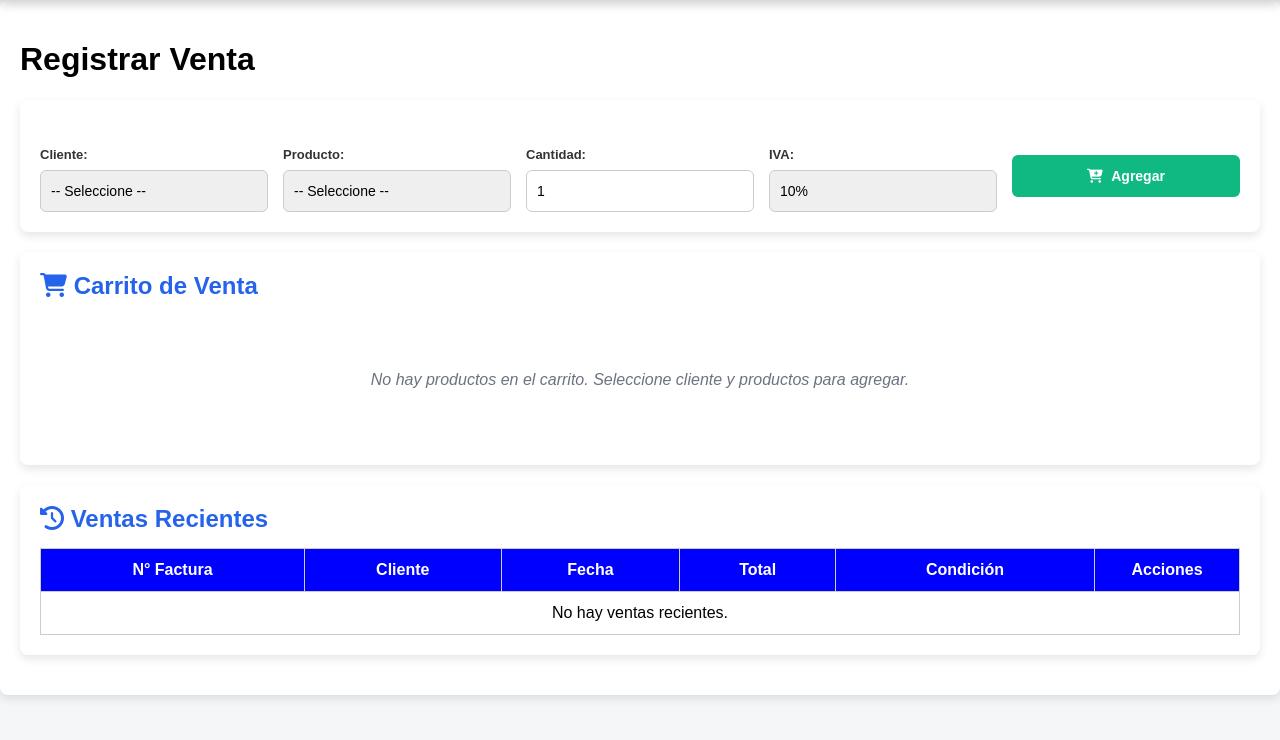
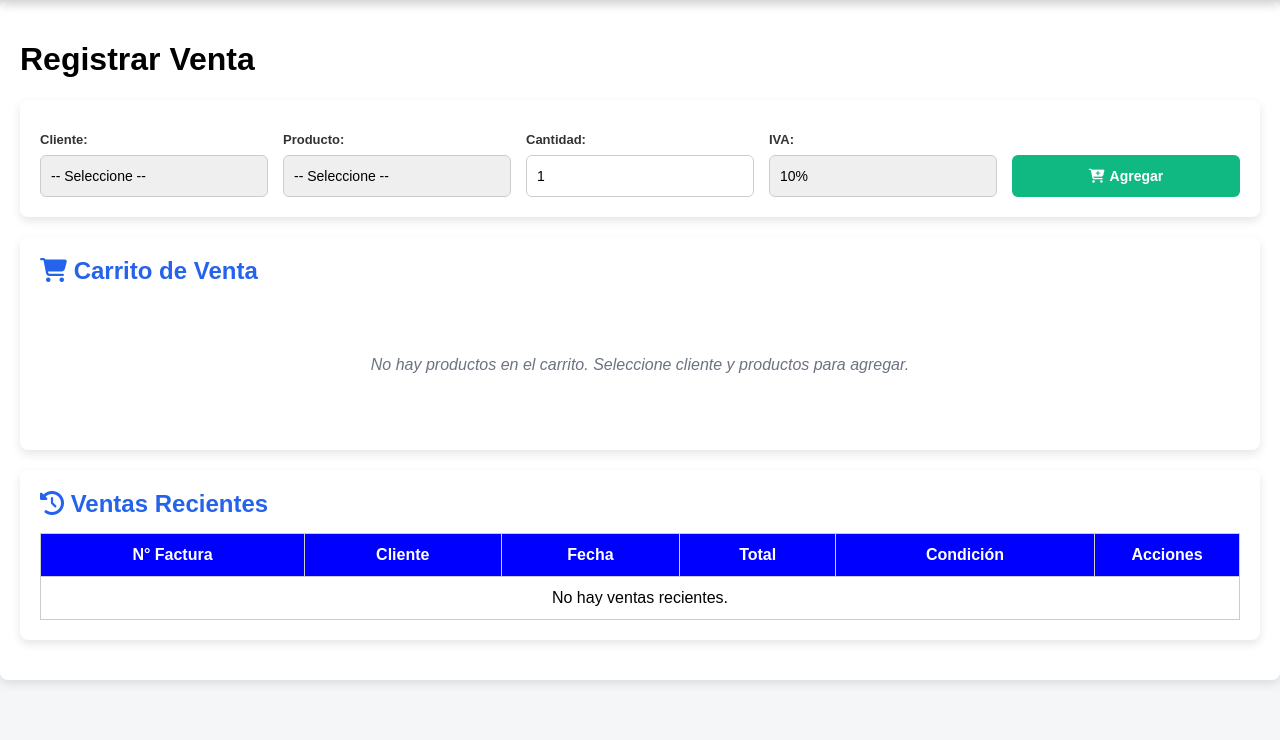
Before and after one commit to Alexis074/MiTesina, a PHP site: page /modulos/ventas/ventas.php in a window 1280 px wide. Shown: the part 60-800 px from the top of the page. Run offline with PHP 8.4, Linux system fonts and the light colour scheme; a user stored in the database is signed in; data that the repository does not hold is empty.

Commit message:
btn agregar align

```diff
--- a/modulos/ventas/ventas.php
+++ b/modulos/ventas/ventas.php
@@ -434,7 +434,7 @@
 
 .btn-agregar-carrito {
     width: 100%;
-    padding: 10px 20px;
+    padding: 0;
     background: #10b981;
     color: white;
     border: none;
@@ -445,6 +445,11 @@
     transition: background 0.3s;
     height: 42px;
     box-sizing: border-box;
+    display: flex;
+    align-items: center;
+    justify-content: center;
+    line-height: 1;
+    margin: 0;
 }
 
 .btn-agregar-carrito:hover {
```
Also changed, not shown: modulos/compras/compras.php (+6 -1 lines).
